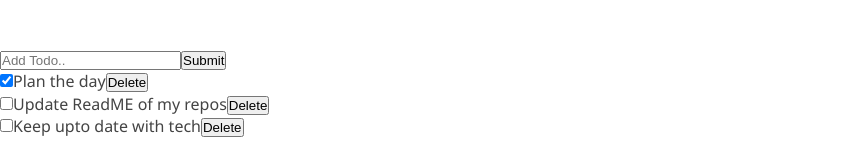
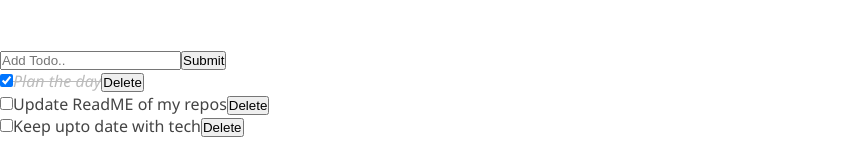
Before and after one commit to markiplagat/react-todo-app, a React (Create React App) app: page / in a window 1280 px wide. Shown: the part 120-280 px from the top of the page, without its empty margins (0-864 px from the left). Built offline with nearby package versions, Linux system fonts and the light colour scheme.

Commit message:
Strikethrough completed tasks

```diff
--- a/src/components/TodoItem.js
+++ b/src/components/TodoItem.js
@@ -1,6 +1,14 @@
 import React from "react";
 
 class TodoItem extends React.Component {
+
+  completedStyle = {
+    fontStyle: "italic",
+    color: "#595959",
+    opacity: 0.4,
+    textDecoration: "line-through",
+  }
+
   render() {
     return(
       <div>
@@ -10,7 +18,9 @@
             checked={this.props.todo.completed}
             onChange={() => this.props.handleChange(this.props.todo.id)}
           />
-          {this.props.todo.title}
+          <span style={this.props.todo.completed ? this.completedStyle : null }>
+            {this.props.todo.title}
+          </span>
           <button onClick={() => this.props.deleteTodo(this.props.todo.id)}>
             Delete
           </button>
```
